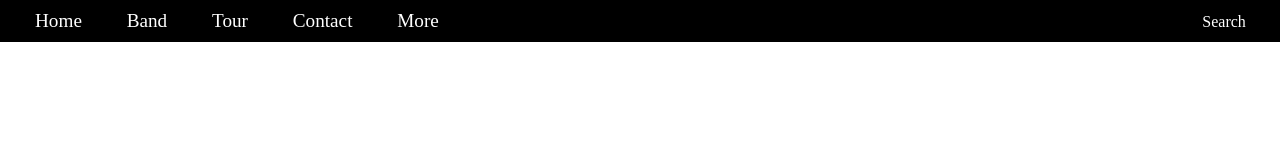
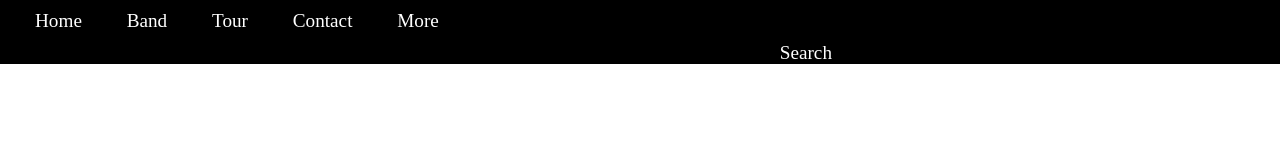
Before and after one commit to aliyavarguluzada/taskfront, a plain HTML site: page index.html in a window 1280 px wide. Drawn offline with Linux system fonts and the light colour scheme.

Commit message:
first try

```diff
--- a/css/style.css
+++ b/css/style.css
@@ -39,8 +39,9 @@ span a {
 }
 #nav{
     display: inline-block;
-    width: 60%;
+    width: 65%;
     text-align: right;
+    font-size: larger
 
 }
 #nav li{
```
